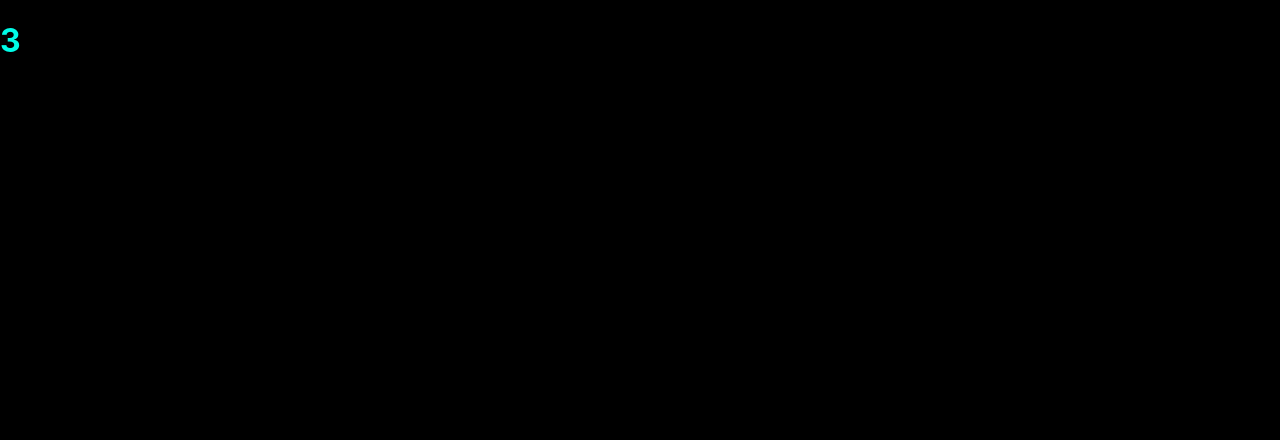
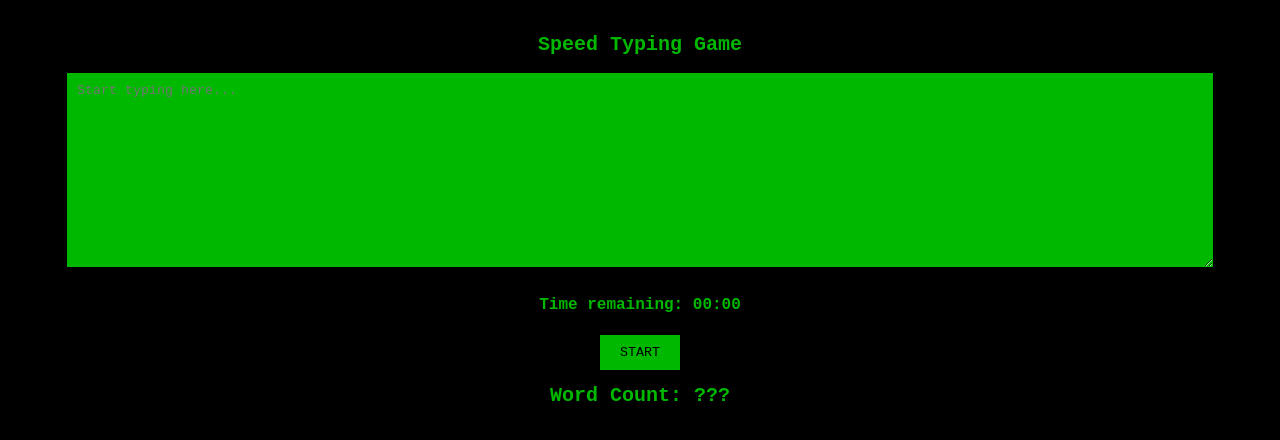
Before and after one commit to sotobry/v-school-level-4, a React (Create React App) app: page / in a window 1280 px wide. Shown: the top 440 px of the page. Built offline with nearby package versions, Linux system fonts and the light colour scheme.

Commit message:
Finish Speed Typing Game Part 1 lesson.

```diff
--- a/src/App.js
+++ b/src/App.js
@@ -17,7 +17,8 @@ import './App.css';
 // import UseState from './lessons/18_useState/UseState';
 // import ChangingState from './lessons/18_useState/ChangingState';
 // import ChangingMoreComplexState from './lessons/18_useState/ChangingMoreComplexState';
-import UseEffect from './lessons/19_useEffect/UseEffect';
+// import UseEffect from './lessons/19_useEffect/UseEffect';
+import SpeedTypingGame from './lessons/20_speedTypingGame/SpeedTypingGame';
 
 function App() {
   return (
@@ -41,7 +42,8 @@ function App() {
       {/* <UseState /> */}
       {/* <ChangingState /> */}
       {/* <ChangingMoreComplexState /> */}
-      <UseEffect />
+      {/* <UseEffect /> */}
+      <SpeedTypingGame />
     </div>
   );
 }
--- a/src/lessons/19_useEffect/UseEffect.js
+++ b/src/lessons/19_useEffect/UseEffect.js
@@ -12,10 +12,10 @@ const UseEffect = () => {
     setColorTo(randomColor);
   }, [count]);
 
-  useEffect(() => {
-    const intervalId = setInterval(() => increment(), 2000);
-    return () => clearInterval(intervalId);
-  }, []);
+  // useEffect(() => {
+  //   const intervalId = setInterval(() => increment(), 2000);
+  //   return () => clearInterval(intervalId);
+  // }, []);
 
   return (
     <div>
--- /dev/null
+++ b/src/lessons/20_speedTypingGame/SpeedTypingGame.js
@@ -0,0 +1,22 @@
+import { useState } from 'react';
+import './styles.css';
+
+const SpeedTypingGame = () => {
+
+  const [text, setTextTo] = useState('')
+  return (
+    <div className='SpeedTypingGame'>
+      <h1>Speed Typing Game</h1>
+      <textarea
+        placeholder='Start typing here...'
+        value={text}
+        onChange={ev => setTextTo(ev.currentTarget.value)}
+      />
+      <h4>Time remaining: 00:00</h4>
+      <button>Start</button>
+      <h1>Word Count: ???</h1>
+    </div>
+  );
+};
+
+export default SpeedTypingGame;
--- /dev/null
+++ b/src/lessons/20_speedTypingGame/styles.css
@@ -0,0 +1,40 @@
+html, body {
+    background: black;
+    color: #00b800;
+    margin:0;
+    padding: 0;
+    padding-top: 10px;
+    font-family: 'Press Start 2P', monospace;
+    text-align: center;
+}
+
+body {
+    font-weight: 400;
+}
+
+button {
+    font-family: 'Press Start 2P', monospace;
+    display: block;
+    margin: 0 auto;
+    border: none;
+    background: #a80020;
+    background: #00b800;
+    padding: 10px 20px;
+    text-transform: uppercase;
+}
+
+h1 {
+    font-size: 20px;
+    text-align:center;
+}
+
+textarea {
+    font-family: 'Press Start 2P', monospace;
+    border: 3px solid black;
+    width: 90%;
+    margin: 0 auto;
+    outline: none;
+    height: 200px;
+    background: #00b800;
+    padding: 10px;
+}
```
